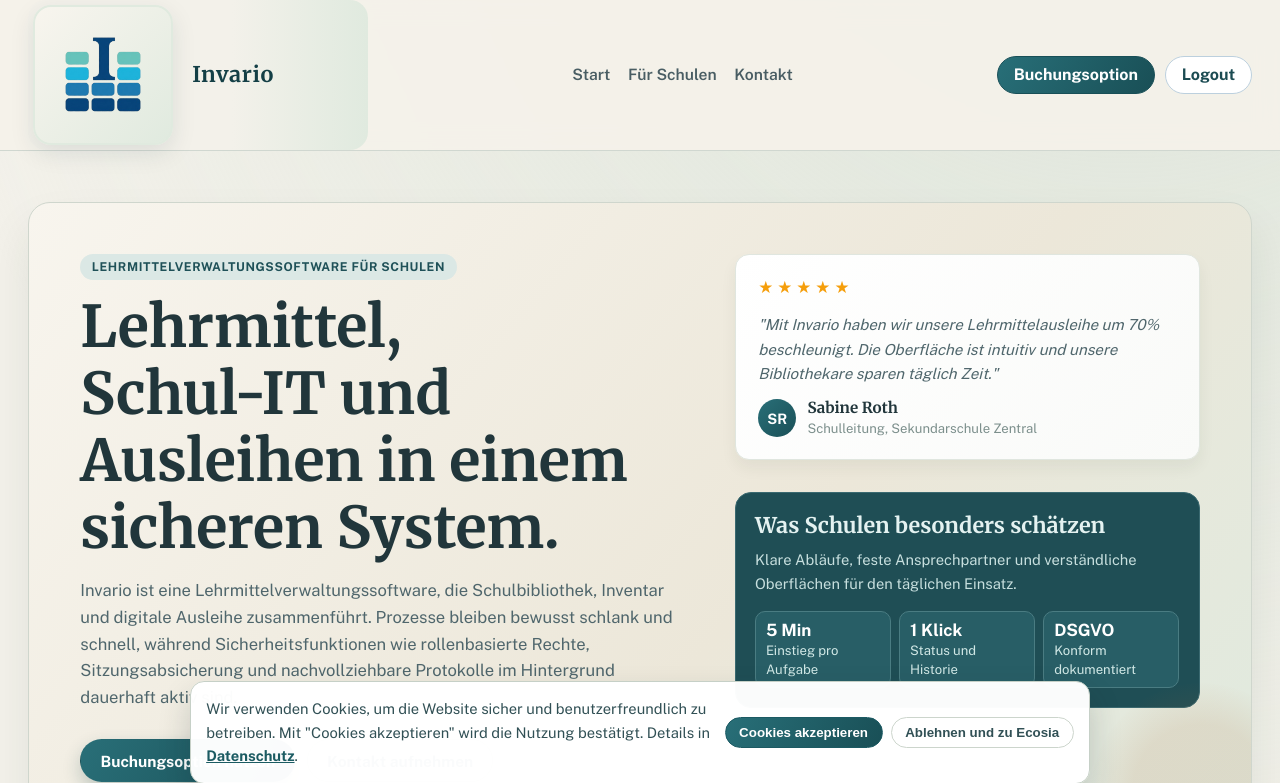
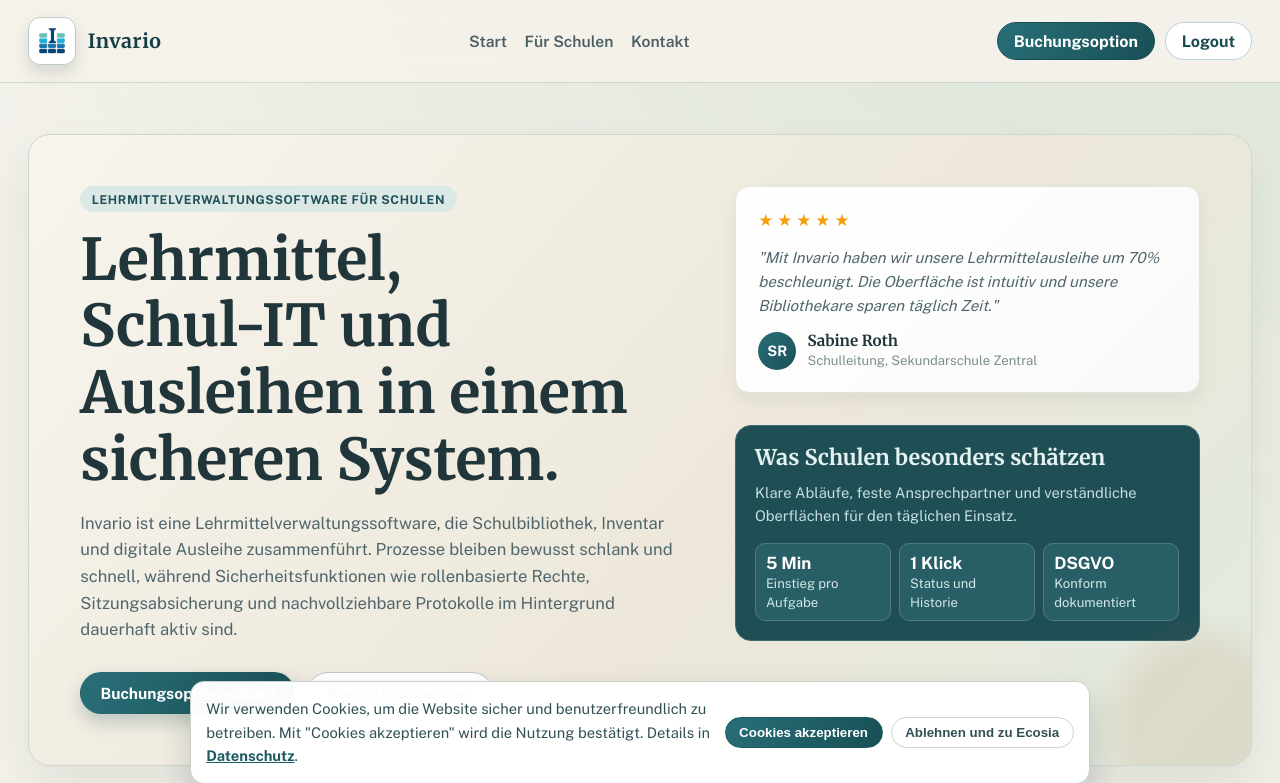
Before and after one commit to AIIrondev/Key-service-Server, a Flask app: page / in a window 1280 px wide. Shown: the top 783 px of the page. Run offline with Flask 3, Linux system fonts and the light colour scheme; the visitor is signed in with stand-in values (Sample User, id 1); some libraries are stand-ins or nearby versions.

Commit message:
feat: Refactor brand section for improved layout and styling
Co-authored-by: Copilot <copilot@github.com>

```diff
--- a/Website/templates/base.html
+++ b/Website/templates/base.html
@@ -117,31 +117,24 @@
 
 
         .brand {
-            display: flex;
+            display: inline-flex;
             align-items: center;
-            gap: 1.2rem;
+            gap: 0.72rem;
             font-family: "Merriweather", Georgia, serif;
-            font-size: 1.35rem;
+            font-size: 1.22rem;
             font-weight: 700;
             letter-spacing: 0.03em;
             color: var(--brand-strong);
-            background: linear-gradient(90deg, #f3f1ea 60%, #e0eadf 100%);
-            padding: 0.3rem 1.2rem 0.3rem 0.3rem;
-            border-radius: 18px;
         }
 
         .brand img {
-            width: 72px;
-            height: 72px;
-            border-radius: 18px;
-            object-fit: contain;
-            border: 2px solid #e0eadf;
-            box-shadow: 0 8px 24px rgba(19, 49, 54, 0.10);
-            background: linear-gradient(135deg, #f8f5ee 0%, #e0eadf 100%);
-            transition: transform 0.2s;
-        }
-        .brand img:hover {
-            transform: scale(1.04) rotate(-2deg);
+            width: 48px;
+            height: 48px;
+            border-radius: 12px;
+            object-fit: cover;
+            border: 1px solid #bccdc4;
+            box-shadow: 0 8px 16px rgba(19, 49, 54, 0.14);
+            background: #ffffff;
         }
 
         .nav-links {
@@ -373,9 +366,9 @@
 <body>
     <nav class="site-nav">
         <div class="site-shell site-nav-inner">
-            <a class="brand" href="{{ url_for('default') }}" style="flex:1;max-width:340px;">
-                <img src="{{ url_for('static', filename='images/Logo-clear.png') }}" alt="Invario Logo" style="width:100%;height:auto;max-width:140px;min-width:72px;">
-                <span style="flex:1;text-align:left;">Invario</span>
+            <a class="brand" href="{{ url_for('default') }}">
+                <img src="{{ url_for('static', filename='images/Logo-clear.png') }}" alt="Invario Logo">
+                <span>Invario</span>
             </a>
             <div class="nav-links" aria-label="Main Navigation">
                 <a href="{{ url_for('default') }}">Start</a>
```
